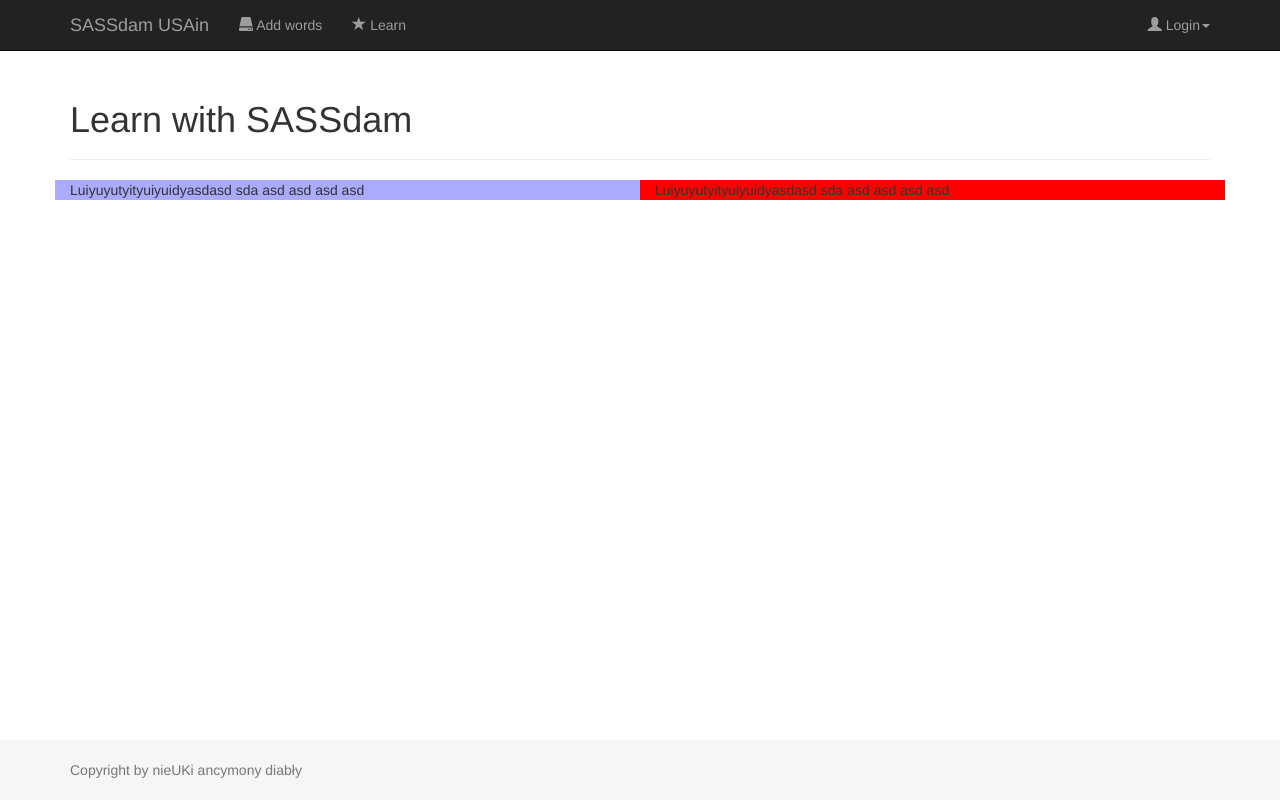
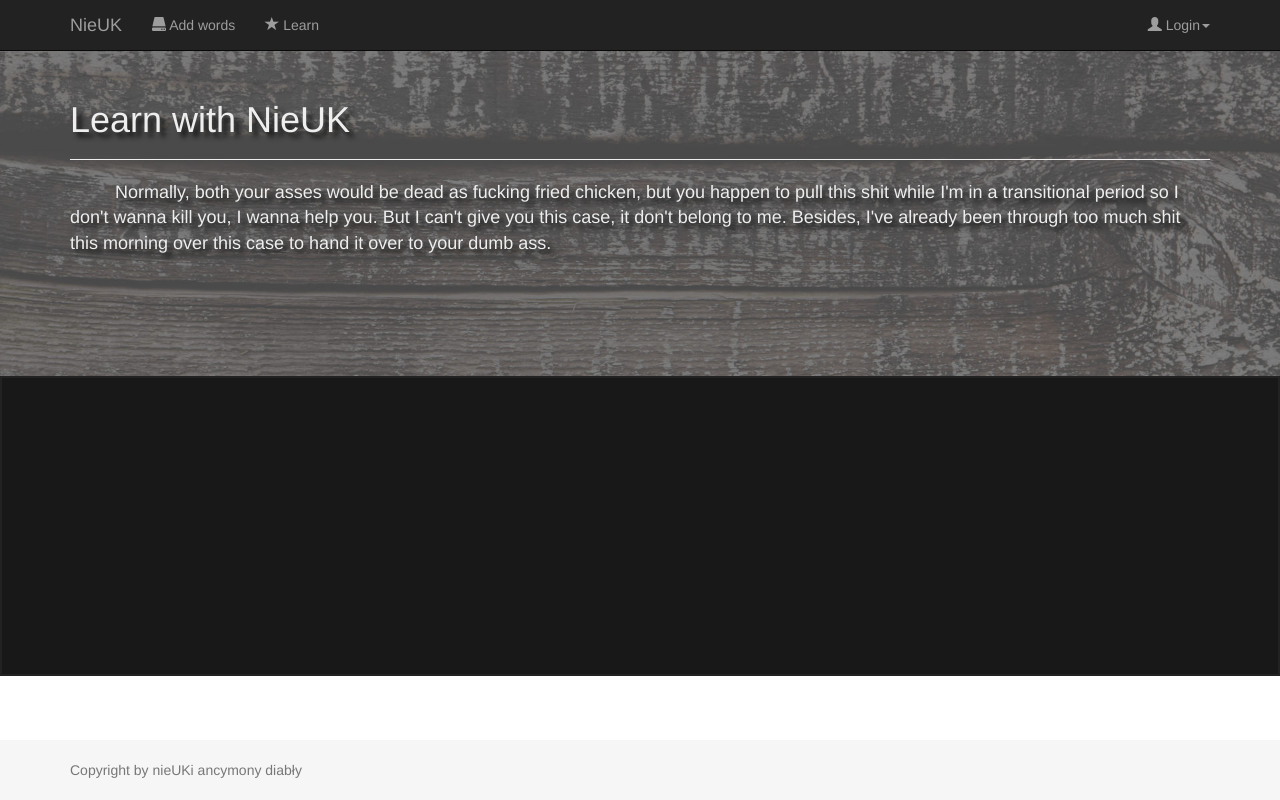
Before and after one commit to mszurgot/nieUK, a plain HTML site: page index.html in a window 1280 px wide. Drawn offline with nearby package versions, Linux system fonts and the light colour scheme.

Commit message:
zmiany na glownej
responsywne tlo pod pierwsza strone. Ile z tym jest roboty to ja P^&(*&e

```diff
--- a/css/style.css
+++ b/css/style.css
@@ -18,10 +18,13 @@ body {
   padding: 0 0 60px;
 }
 
+
+
 /* Set the fixed height of the footer here */
 #footer {
   height: 60px;
   background-color: #f6f6f6;
+  z-index: 10;
 }
 
 
@@ -30,14 +33,56 @@ body {
 /* Not required for template or sticky footer method. */
 
 #wrap > .container {
-  padding: 60px 15px 0;
+
+	height: 100%;
+	width:100%;
+	position: relative;
+}
+
+#wrap > .container > div {
+	position: relative;
+	width:100%;
 }
 
 #row1{
+	padding: 60px 15px 0;
+	position: relative;
+	width:100%;
+	height: 376px;
+	display: block;
+	overflow: hidden;
+}
 
-	height: 50px;
-	display: block;
+#row1 img{
+	position: absolute;
+	top: 0;
+	left: 0;
+	min-height: 400px;
+	width:100%;
+	z-index: -1;
+}
 
+#row1  h1 {
+	color: #EEE;
+	text-shadow: 5px 5px 5px #111;
+}
+#row1  a {
+	color: #EEE;
+	font-size: 18px;
+}
+
+#under-title {
+	padding-left: 45px;
+	text-shadow: 5px 5px 5px #111;
+}
+
+#row2 {
+	position: relative;
+	width:100%;
+	height: 300px;
+	background-color: #181818;
+	/*box-shadow: 0px 0px 30px 10px #111;*/
+	border: 2px solid #222;
 }
 
 #div1{
--- a/index.html
+++ b/index.html
@@ -30,7 +30,7 @@
           <span class="icon-bar"></span>
           <span class="icon-bar"></span>
         </button>
-        <a class="navbar-brand" href="#">SASSdam USAin</a>  <!--nieUK , dlanieUKów -->
+        <a class="navbar-brand" href="#">NieUK</a>  <!--nieUK , dlanieUKów -->
       </div>
       <div class="collapse navbar-collapse">
         <ul class="nav navbar-nav">
@@ -60,18 +60,18 @@
   </div>
 
   <!-- Begin page content -->
-  <div class="container">
-    <div class="page-header">
-      <h1>Learn with SASSdam</h1>
-    </div>
-	<div class="row" id="row1">
-	  <div class="col-md-6" id="div1">
-	  Luiyuyutyityuiyuidyasdasd sda asd asd asd asd
-	  </div>
-	  <div class="col-md-6" id="div2">
-	  Luiyuyutyityuiyuidyasdasd sda asd asd asd asd
-	  </div>
-	</div>
+  <div id="row1">
+		<img class=".img-responsive" src="images/wooden1.jpg">
+		<div class="container">
+			<div class="page-header">
+				<h1>Learn with NieUK</h1>
+			</div>
+			<a id="under-title">
+				Normally, both your asses would be dead as fucking fried chicken, but you happen to pull this shit while I'm in a transitional period so I don't wanna kill you, I wanna help you. But I can't give you this case, it don't belong to me. Besides, I've already been through too much shit this morning over this case to hand it over to your dumb ass.
+			</a>
+		</div>
+  </div>
+  <div id="row2">
 
   </div>
 </div>
```
Also changed, not shown: images/blackboard.jpg (added), images/wood.jpg (added), images/wooden1.jpg (added).
